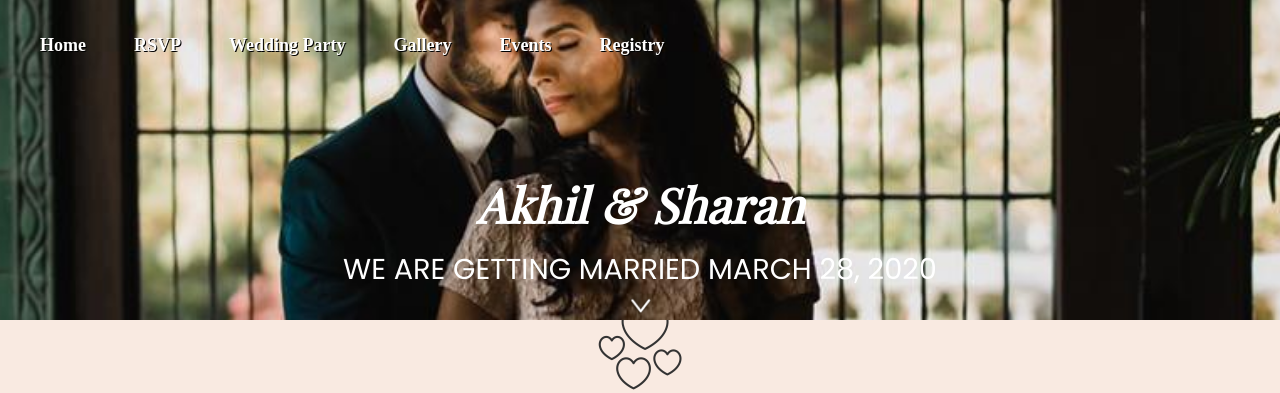
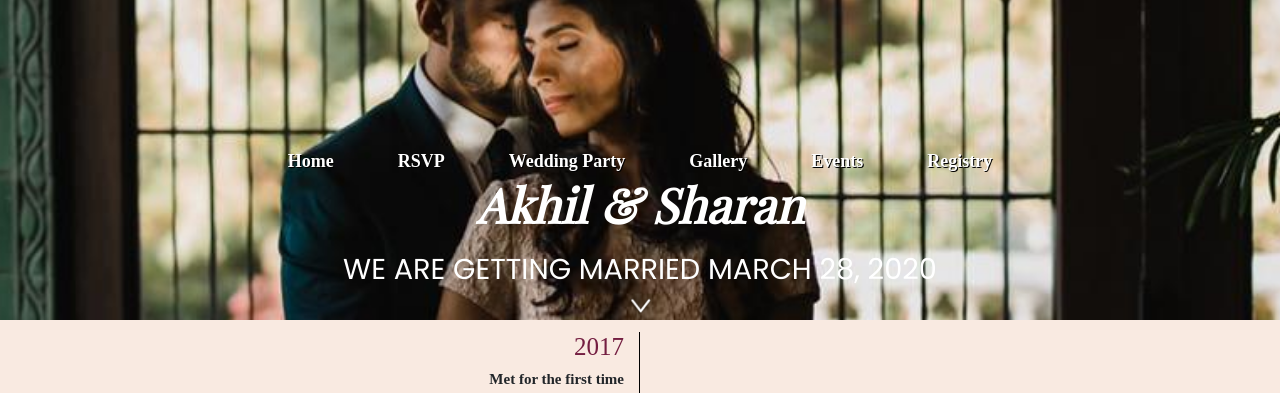
Before and after one commit to achandan37/sharkhil, a plain HTML site: page index.html in a window 1280 px wide. Shown: the top 393 px of the page. Drawn offline with nearby package versions, Linux system fonts and the light colour scheme; a script that the page names is missing; a web font is replaced by a local one.

Commit message:
Update index.html

```diff
--- a/index.html
+++ b/index.html
@@ -146,33 +146,26 @@
     })
 </script>
 <body>
-    <nav class="navbar navbar-expand-lg nav">
-      <button class="navbar-toggler" type="button" data-toggle="collapse" data-target="#navbarNav" aria-controls="navbarNav" aria-expanded="false" aria-label="Toggle navigation">
-        <span class="navbar-toggler-icon"></span>
-      </button>
-      <div class="collapse navbar-collapse" id="navbarNav">
-        <ul class="navbar-nav">
-          <li class="nav-item active">
-            <a class="nav-link" href="#">Home <span class="sr-only">(current)</span></a>
+    <ul class="nav">
+            <li class="nav-item">
+                <a class="nav-link active comingsoon" href="#">Home</a>
             </li>
             <li class="nav-item">
-            <a class="nav-link" href="#RSVP">RSVP</a>
+                <a class="nav-link" id="RSVPButton" href="#RSVP">RSVP</a>
             </li>
             <li class="nav-item">
-            <a class="nav-link" href="#">Wedding Party</a>
+                <a class="nav-link comingsoon" href="#">Wedding Party</a>
             </li>
             <li class="nav-item">
-            <a class="nav-link" href="#">Gallery</a>
+                <a class="nav-link comingsoon" href="#">Gallery</a>
             </li>
             <li class="nav-item">
-            <a class="nav-link" href="#">Events</a>
+                <a class="nav-link comingsoon" href="#">Events</a>
             </li>
             <li class="nav-item">
                 <a class="nav-link" id="registrybutton" href="#">Registry</a>
             </li>
         </ul>
-      </div>
-    </nav>
     <div id="header-bg">
         <div id="header">
             <div id="headerText">
```
Lines whose indentation alone changed are shown as unchanged.
